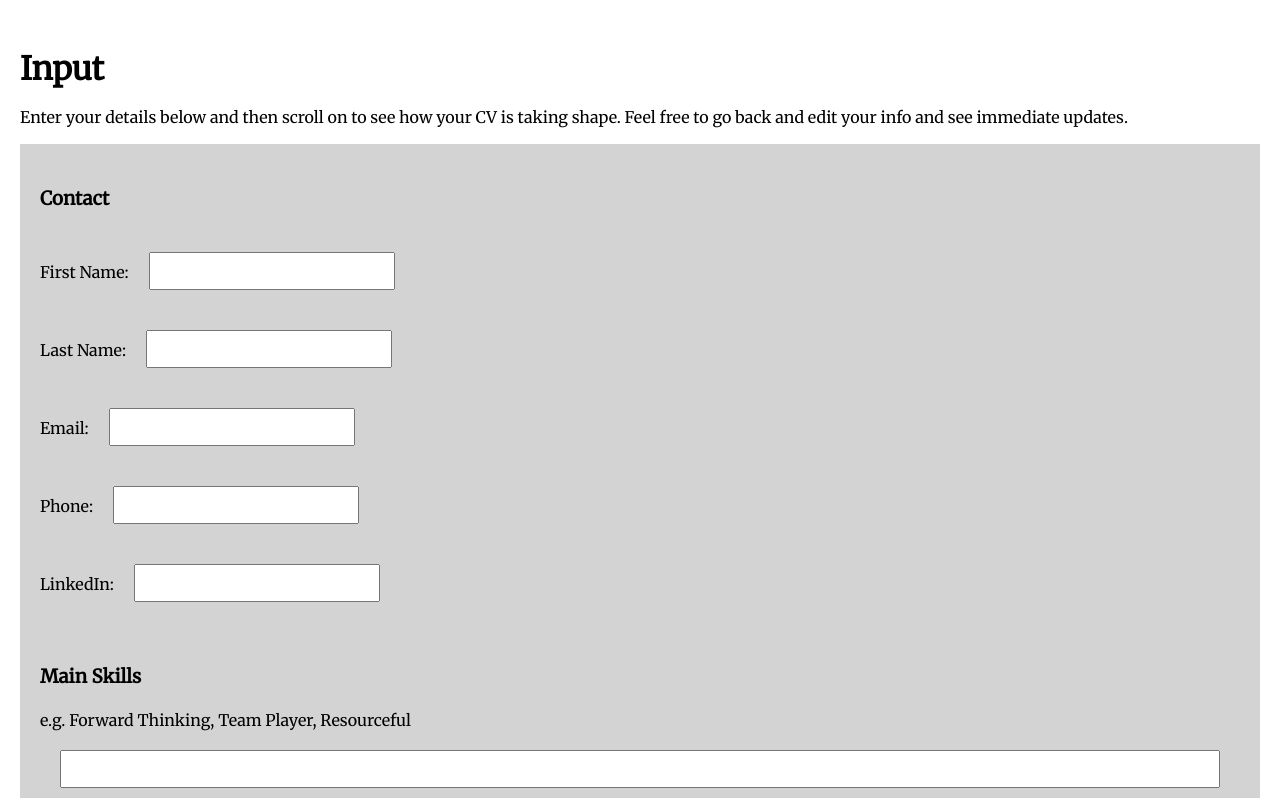
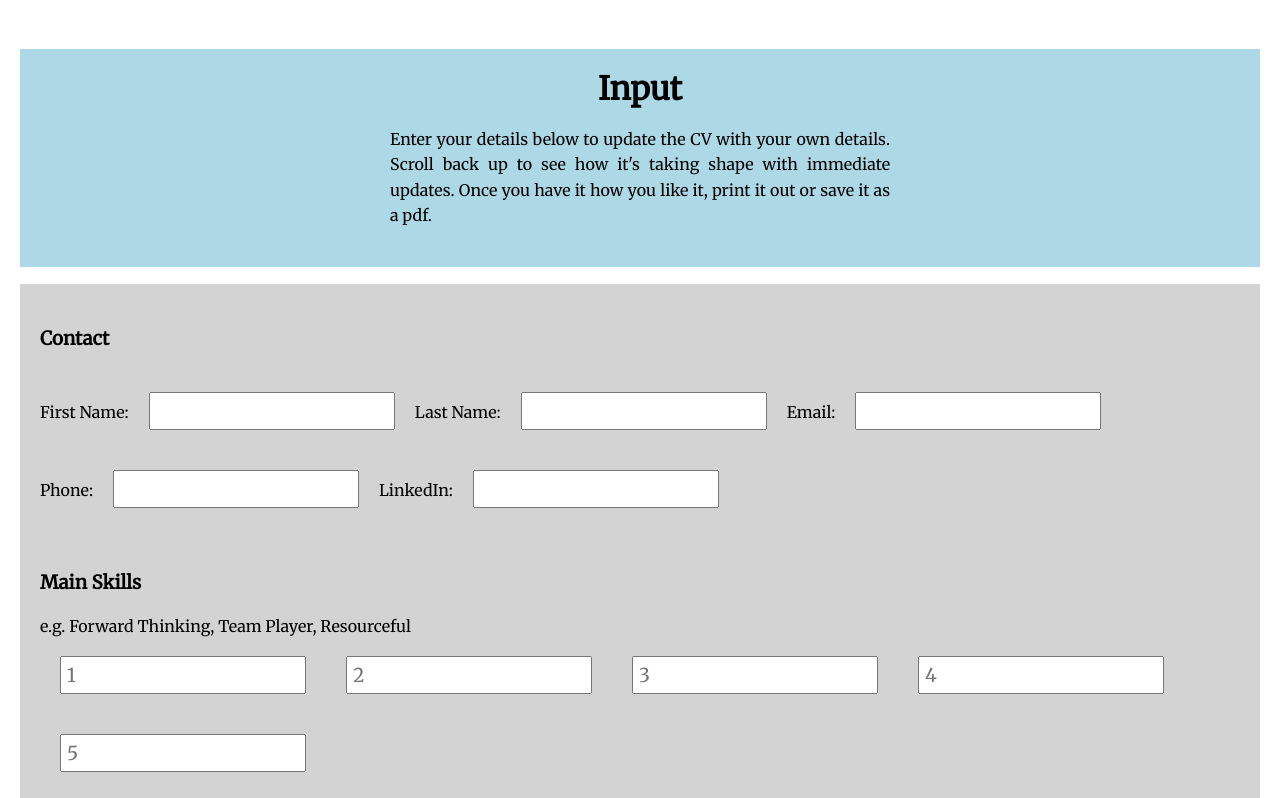
Before and after one commit to josephclander/cvCreator, a React (Create React App) app: page / in a window 1280 px wide. Shown: the part 1902-2700 px from the top of the page. Built offline with nearby package versions, Linux system fonts and the light colour scheme.

Commit message:
adjustments to the input page

```diff
--- a/src/App.css
+++ b/src/App.css
@@ -56,12 +56,32 @@ header {
 Input Page
 ******************/
 
+.form__container {
+  display: flex;
+  flex-direction: row;
+  flex-wrap: wrap;
+}
+
 .input {
   margin: 50px 20px;
 }
 
+.input__header_container {
+  background-color: lightblue;
+  padding: 20px 0;
+  margin-bottom: 1.1rem;
+}
+
 .input__header {
+  text-align: center;
   margin-bottom: 1.1rem;
+}
+
+.input__instructions {
+  text-align: justify;
+  line-height: 1.6rem;
+  width: 500px;
+  margin: 0 auto;
 }
 
 input {
--- a/src/Components/Input.js
+++ b/src/Components/Input.js
@@ -4,14 +4,17 @@ class Input extends Component {
   render() {
     return (
       <div className="input noPrint">
+        <div class="input__header_container">
           <h1 className="input__header">Input</h1>
           <p className="input__instructions">
-          Enter your details below and then scroll on to see how your CV is
-          taking shape. Feel free to go back and edit your info and see
-          immediate updates.
+            Enter your details below to update the CV with your own details.
+            Scroll back up to see how it's taking shape with immediate updates.
+            Once you have it how you like it, print it out or save it as a pdf.
           </p>
+        </div>
         <form action="">
           <h3 className="form__subheader">Contact</h3>
+          <div class="form__container">
             <label>
               First Name:
               <input type="text" name="firstName" />
@@ -32,16 +35,20 @@ class Input extends Component {
               LinkedIn:
               <input type="text" name="linkedIn" />
             </label>
+          </div>
           <br />
           <h3 className="form__subheader">Main Skills</h3>
           <p>e.g. Forward Thinking, Team Player, Resourceful</p>
-          <input type="text" name="skill-1" />
-          <input type="text" name="skill-2" />
-          <input type="text" name="skill-3" />
-          <input type="text" name="skill-4" />
-          <input type="text" name="skill-5" />
+          <div class="form__container">
+            <input type="text" name="skill-1" placeholder="1" />
+            <input type="text" name="skill-2" placeholder="2" />
+            <input type="text" name="skill-3" placeholder="3" />
+            <input type="text" name="skill-4" placeholder="4" />
+            <input type="text" name="skill-5" placeholder="5" />
+          </div>
           <br />
           <h3 className="form__subheader">Education</h3>
+          <div class="form__container">
             <label>
               Degree Title:
               <input type="text" name="degreeTitle" />
@@ -55,10 +62,15 @@ class Input extends Component {
               Dates:
               <br />
               Year From:{" "}
-            <input type="number" name="yearFrom" placeholder="format - 2002" />
+              <input
+                type="number"
+                name="yearFrom"
+                placeholder="format - 2002"
+              />
               Year To:{" "}
               <input type="number" name="yearTo" placeholder="format - 2005" />
             </label>
+          </div>
           <br />
           <h3 className="form__subheader">Profile</h3>
           <textarea
@@ -67,8 +79,10 @@ class Input extends Component {
             id="profile"
             placeholder="Use this space to give a brief decription of what makes you a good choice for the company you are applying for."
           />
+          <br />
           <h3 className="form__subheader">Experience</h3>
-          Position 1:
+          <h6>Position 1:</h6>
+          <div class="form__container">
             <label>
               Job Title:
               <input type="text" name="jobTitle1" />
@@ -100,8 +114,10 @@ class Input extends Component {
               id="pos1info"
               placeholder="Breifly explain your achievements at this post. State how this experience would be an asset to the company you are applying for."
             />
-          <br/>
-          Position 2:
+          </div>
+          <br />
+          <h6>Position 2:</h6>
+          <div class="form__container">
             <label>
               Job Title:
               <input type="text" name="jobTitle2" />
@@ -133,6 +149,7 @@ class Input extends Component {
               id="pos1info"
               placeholder="Breifly explain your achievements at this post. State how this experience would be an asset to the company you are applying for."
             />
+          </div>
         </form>
       </div>
     );
```
Lines whose indentation alone changed are shown as unchanged.
